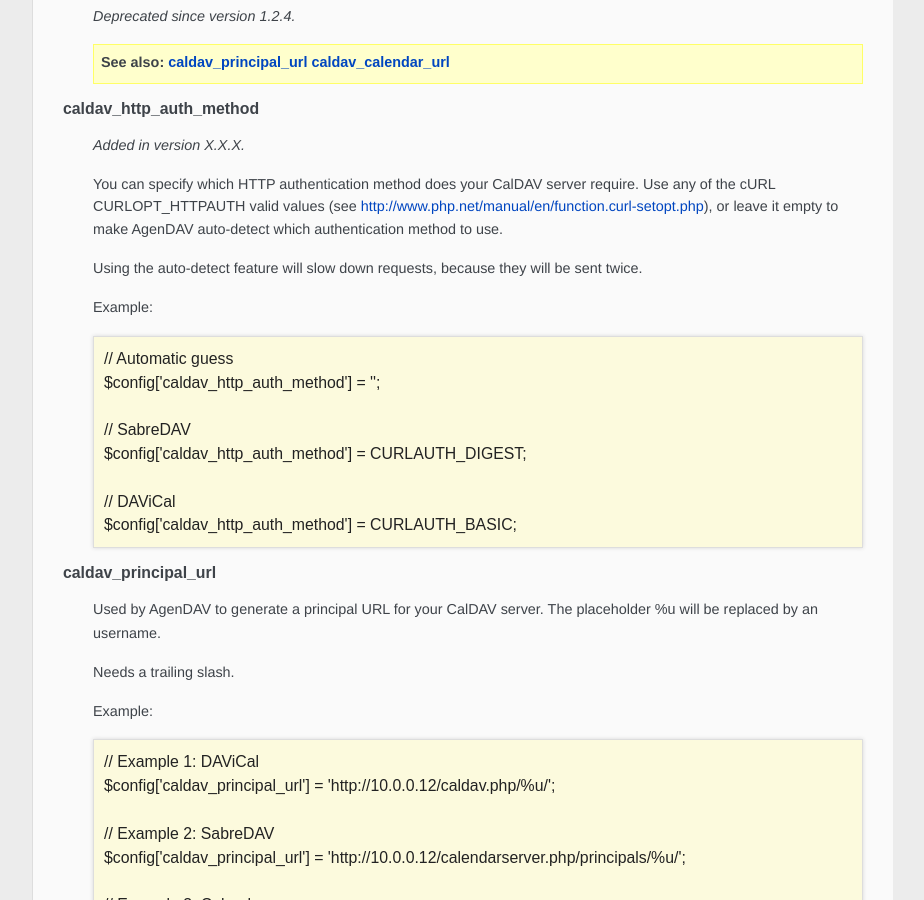
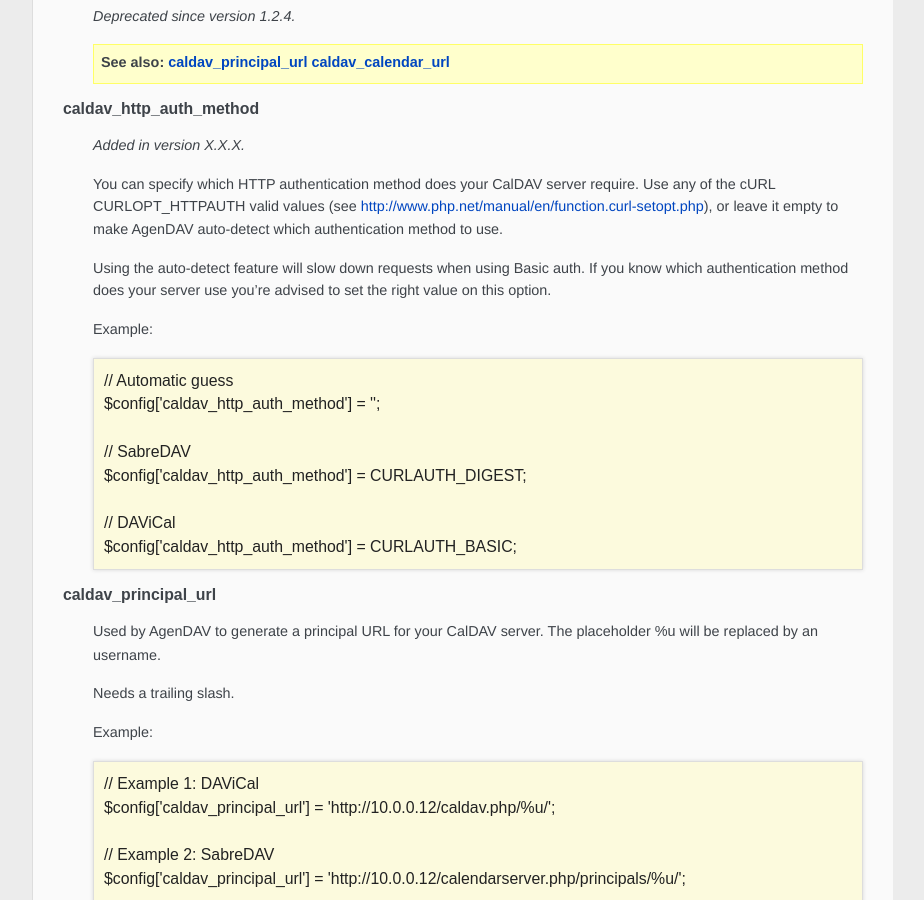
Before and after one commit to birdrock00/caldaver, a Sphinx documentation site: the page built from doc/source/admin/configuration.rst, in a window 1280 px wide and 900 px high, scrolled down 4650 px. Shown: the whole window, without its empty margins (268-1192 px from the left). Built offline with Sphinx 7.4.7, drawn with Linux system fonts in a browser that asks for light colours; some web fonts are replaced.

Commit message:
Add note about auto detection

```diff
--- a/doc/source/admin/configuration.rst
+++ b/doc/source/admin/configuration.rst
@@ -244,8 +244,9 @@ Here you will configure every single aspect of your CalDAV server.
    http://www.php.net/manual/en/function.curl-setopt.php), or leave it empty
    to make AgenDAV auto-detect which authentication method to use.
 
-   Using the auto-detect feature will slow down requests, because they will
-   be sent twice.
+   Using the auto-detect feature will slow down requests when using Basic
+   auth. If you know which authentication method does your server use you're
+   advised to set the right value on this option.
 
    Example::
 
```
Also changed, not shown: 1 other file.
